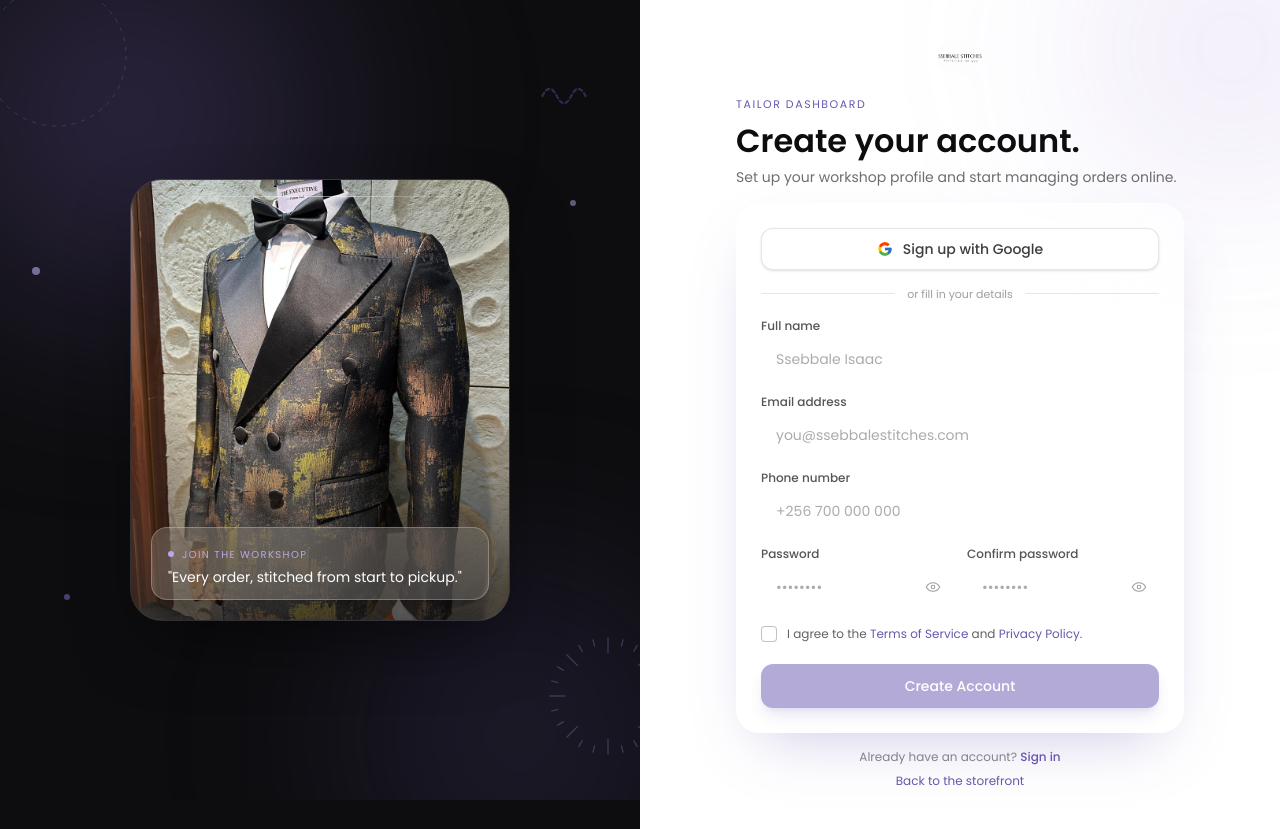
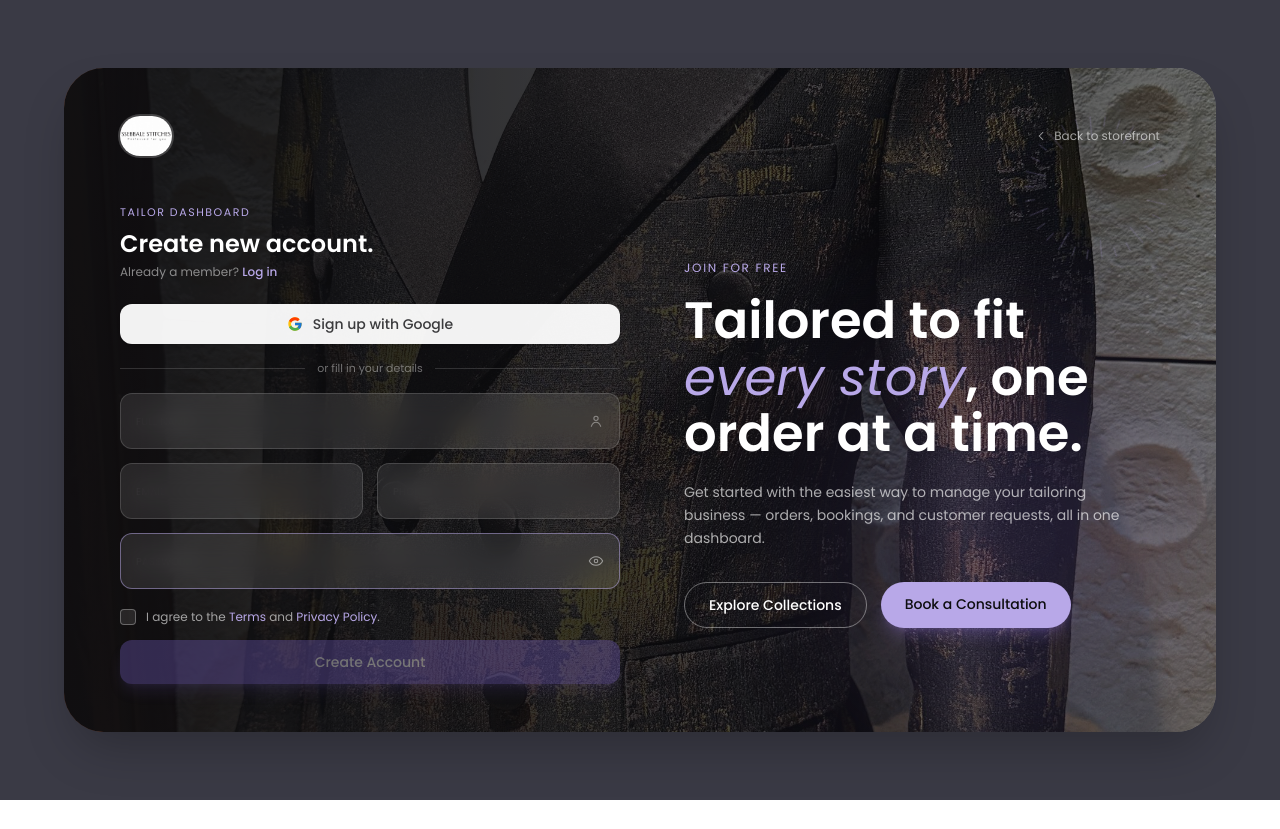
Before and after one commit to Ssebbale-Stitches/SsebbaleFrontendWeb, a React (Vite) app: page /signup in a window 1280 px wide. After the commit the page ends 800 px from the top, so only its background shows below. Built offline with nearby package versions, Linux system fonts and the light colour scheme.

Commit message:
style: style sign up page

```diff
--- a/src/pages/SignupPage.tsx
+++ b/src/pages/SignupPage.tsx
@@ -1,6 +1,6 @@
 import { useEffect, useRef, useState } from "react";
 import logo from "../assets/images/Business-logo.jpeg";
-import signupImg from "../assets/images/Hero.jpeg";
+import bgImg from "../assets/images/Hero.jpeg";
 
 function useReveal<T extends HTMLElement>(startVisible = false) {
   const ref = useRef<T | null>(null);
@@ -26,18 +26,15 @@ function useReveal<T extends HTMLElement>(startVisible = false) {
   return { ref, visible };
 }
 
-export default function SignupPage() {
+export default function SignUpPage() {
   const [showPassword, setShowPassword] = useState(false);
-  const [showConfirm, setShowConfirm] = useState(false);
   const [fullName, setFullName] = useState("");
   const [email, setEmail] = useState("");
   const [phone, setPhone] = useState("");
   const [password, setPassword] = useState("");
-  const [confirmPassword, setConfirmPassword] = useState("");
   const [agreed, setAgreed] = useState(false);
 
-  const art = useReveal<HTMLDivElement>(true);
-  const form = useReveal<HTMLDivElement>(true);
+  const card = useReveal<HTMLDivElement>(true);
 
   const handleSubmit = (e: React.FormEvent) => {
     e.preventDefault();
@@ -49,117 +46,70 @@ export default function SignupPage() {
   };
 
   return (
-    <div className="min-h-screen w-full bg-ink text-ink font-sans grid grid-cols-1 md:grid-cols-2 overflow-x-hidden">
-      {/* LEFT — IMAGE, CONTAINED, WITH BACKGROUND ILLUSTRATIONS, STICKY ON SCROLL */}
+    <div className="min-h-screen w-full bg-[#3a3a45] flex items-center justify-center p-4 md:p-8">
       <div
-        ref={art.ref}
-        className={`relative hidden md:flex items-center justify-center overflow-hidden md:sticky md:top-0 md:h-screen p-6 transition-all duration-700 ease-out ${
-          art.visible ? "opacity-100 translate-y-0" : "opacity-0 translate-y-6"
+        ref={card.ref}
+        className={`relative w-full max-w-6xl rounded-[2.5rem] overflow-hidden shadow-2xl transition-all duration-700 ease-out ${
+          card.visible ? "opacity-100 translate-y-0" : "opacity-0 translate-y-6"
         }`}
       >
-        {/* ambient glow */}
-        <div className="pointer-events-none absolute -top-20 -left-16 w-96 h-96 rounded-full bg-lilac/25 blur-[110px]" />
-        <div className="pointer-events-none absolute -bottom-24 -right-10 w-80 h-80 rounded-full bg-lilac-deep/20 blur-[100px]" />
+        {/* BACKGROUND IMAGE + OVERLAY */}
+        <img src={bgImg} alt="" className="absolute inset-0 w-full h-full object-cover" aria-hidden="true" />
+        <div className="absolute inset-0 bg-gradient-to-r from-ink/95 via-ink/75 to-ink/40" />
+        <div className="absolute inset-0 bg-ink/20" />
 
         {/* decorative illustrations */}
         <svg
-          className="pointer-events-none absolute -top-6 -left-6 w-40 h-40 opacity-30"
+          className="pointer-events-none absolute top-10 right-10 w-40 h-40 opacity-20 animate-[spin_40s_linear_infinite]"
           viewBox="0 0 160 160"
           aria-hidden="true"
         >
-          <circle cx="80" cy="80" r="70" stroke="#8a6fd1" strokeWidth="1" fill="none" strokeDasharray="4 6" />
-        </svg>
-
-        <svg
-          className="pointer-events-none absolute bottom-10 -right-8 w-32 h-32 opacity-25 animate-[spin_30s_linear_infinite]"
-          viewBox="0 0 120 120"
-          aria-hidden="true"
-        >
-          {Array.from({ length: 24 }).map((_, i) => {
-            const angle = (i / 24) * 2 * Math.PI;
-            const r1 = 55;
-            const r2 = i % 3 === 0 ? 40 : 48;
-            const x1 = 60 + r1 * Math.cos(angle);
-            const y1 = 60 + r1 * Math.sin(angle);
-            const x2 = 60 + r2 * Math.cos(angle);
-            const y2 = 60 + r2 * Math.sin(angle);
+          {Array.from({ length: 30 }).map((_, i) => {
+            const angle = (i / 30) * 2 * Math.PI;
+            const r1 = 72;
+            const r2 = i % 3 === 0 ? 52 : 62;
+            const x1 = 80 + r1 * Math.cos(angle);
+            const y1 = 80 + r1 * Math.sin(angle);
+            const x2 = 80 + r2 * Math.cos(angle);
+            const y2 = 80 + r2 * Math.sin(angle);
             return <line key={i} x1={x1} y1={y1} x2={x2} y2={y2} stroke="#b8a8e8" strokeWidth="1.2" />;
           })}
         </svg>
+        <div className="pointer-events-none absolute bottom-0 right-0 w-96 h-96 rounded-full bg-lilac/20 blur-[110px]" />
 
-        <svg
-          className="pointer-events-none absolute top-16 right-10 w-16 h-16 opacity-40"
-          viewBox="0 0 40 40"
-          aria-hidden="true"
+        {/* CONTENT */}
+        <div className="relative z-10 grid grid-cols-1 md:grid-cols-2 gap-10 px-8 md:px-14 py-10 md:py-12">
+          {/* TOP BAR */}
+          <div className="md:col-span-2 flex items-center justify-between mb-2">
+            <img src={logo} alt="Ssebbale Stitches" className="h-10 w-auto rounded-full object-cover ring-2 ring-white/20" />
+            <a
+              href="/"
+              className="text-xs text-paper/60 hover:text-paper transition-colors flex items-center gap-1.5"
             >
-          <path
-            d="M4 20c3-6 6-6 9 0s6 6 9 0 6-6 9 0"
-            stroke="#6a56b0"
-            strokeWidth="1.4"
-            strokeDasharray="2.2 2"
-            strokeLinecap="round"
-            fill="none"
-          />
+              <svg viewBox="0 0 24 24" className="w-3.5 h-3.5" stroke="currentColor" fill="none">
+                <path d="M15 6l-6 6 6 6" strokeWidth="1.8" strokeLinecap="round" strokeLinejoin="round" />
               </svg>
-
-        <span className="pointer-events-none absolute top-1/3 left-8 w-2 h-2 rounded-full bg-lilac-light/60" />
-        <span className="pointer-events-none absolute bottom-1/4 left-16 w-1.5 h-1.5 rounded-full bg-lilac/50" />
-        <span className="pointer-events-none absolute top-1/4 right-16 w-1.5 h-1.5 rounded-full bg-lilac-light/50" />
-
-        {/* image container */}
-        <div className="relative w-full max-w-[380px] rounded-[2rem] overflow-hidden border border-white/15 shadow-[0_30px_70px_-20px_rgba(0,0,0,0.5)] animate-[float_8s_ease-in-out_infinite]">
-          <img
-            src={signupImg}
-            alt="Ssebbale Stitches workshop"
-            className="w-full h-[min(58vh,440px)] object-cover"
-          />
-          <div className="absolute inset-0 bg-gradient-to-t from-ink/70 via-transparent to-transparent" />
-          <span className="absolute inset-x-4 top-4 h-px bg-gradient-to-r from-transparent via-white/50 to-transparent" />
-
-          {/* floating glass quote */}
-          <div className="absolute bottom-5 left-5 right-5 rounded-2xl bg-white/15 backdrop-blur-2xl border border-white/25 shadow-xl px-4 py-3 animate-[float_7s_ease-in-out_infinite_0.4s]">
-            <span className="inline-flex items-center gap-2 mb-1.5">
-              <span className="w-1.5 h-1.5 rounded-full bg-lilac-light animate-pulse" />
-              <span className="font-mono text-[10px] uppercase tracking-[0.14em] text-lilac-light">
-                Join the workshop
-              </span>
-            </span>
-            <p className="text-paper font-display text-sm leading-snug">
-              "Every order, stitched from start to pickup."
-            </p>
-          </div>
-        </div>
+              Back to storefront
+            </a>
           </div>
 
-      {/* RIGHT — FORM */}
-      <div
-        ref={form.ref}
-        className={`relative flex flex-col items-center justify-center bg-paper px-[6vw] md:px-10 py-10 transition-all duration-700 ease-out ${
-          form.visible ? "opacity-100 translate-y-0" : "opacity-0 translate-y-6"
-        }`}
-      >
-        <div className="pointer-events-none absolute -top-24 -right-24 w-72 h-72 rounded-full bg-lilac/15 blur-[100px]" />
-
-        <a href="/" className="relative flex items-center no-underline mb-5 w-fit">
-          <img src={logo} alt="Ssebbale Stitches" className="h-9 w-auto rounded-full object-cover" />
+          {/* LEFT — FORM */}
+          <div className="flex flex-col justify-center">
+            <p className="font-mono uppercase tracking-[0.14em] text-[11px] text-lilac-light mb-2">
+              Tailor dashboard
+            </p>
+            <h2 className="font-display font-semibold text-2xl text-paper mb-1">Create new account.</h2>
+            <p className="text-paper/50 text-xs mb-6">
+              Already a member?{" "}
+              <a href="/login" className="text-lilac-light hover:underline font-medium">
+                Log in
               </a>
-
-        <div className="relative max-w-md w-full">
-          <p className="font-mono uppercase tracking-[0.14em] text-[11px] text-lilac-deep mb-2">Tailor dashboard</p>
-          <h1 className="font-display font-semibold text-[clamp(1.5rem,2.6vw,2rem)] leading-tight mb-1.5">
-            Create your account.
-          </h1>
-          <p className="text-ink/60 text-sm mb-4">
-            Set up your workshop profile and start managing orders online.
             </p>
-
-          <div className="relative rounded-[1.5rem] bg-white/50 backdrop-blur-2xl border border-white/60 shadow-[0_25px_60px_-25px_rgba(106,86,176,0.35)] p-5 sm:p-6">
-            <span className="absolute inset-x-6 top-0 h-px bg-gradient-to-r from-transparent via-white/80 to-transparent" />
 
             <button
               type="button"
               onClick={handleGoogleSignup}
-              className="w-full flex items-center justify-center gap-2.5 rounded-xl bg-white border border-ink/10 py-2.5 text-sm font-medium text-ink/80 shadow-sm transition-all duration-300 hover:shadow-md hover:-translate-y-0.5 hover:border-lilac-deep/40 mb-4"
+              className="w-full flex items-center justify-center gap-2.5 rounded-xl bg-paper/95 py-2.5 text-sm font-medium text-ink/80 shadow-sm transition-all duration-300 hover:shadow-md hover:-translate-y-0.5 mb-4"
             >
               <svg viewBox="0 0 48 48" className="w-4 h-4 shrink-0">
                 <path
@@ -183,65 +133,74 @@ export default function SignupPage() {
             </button>
 
             <div className="flex items-center gap-3 mb-4">
-              <span className="h-px flex-1 bg-ink/10" />
-              <span className="text-[11px] text-ink/40 whitespace-nowrap">or fill in your details</span>
-              <span className="h-px flex-1 bg-ink/10" />
+              <span className="h-px flex-1 bg-paper/15" />
+              <span className="text-[11px] text-paper/40 whitespace-nowrap">or fill in your details</span>
+              <span className="h-px flex-1 bg-paper/15" />
             </div>
 
-            <form onSubmit={handleSubmit}>
-              <label className="block mb-3.5">
-                <span className="block text-xs font-medium text-ink/70 mb-1">Full name</span>
+            <form onSubmit={handleSubmit} className="space-y-3.5">
+              <div className="relative">
+                <span className="absolute left-4 top-1/2 -translate-y-1/2 text-[10px] uppercase tracking-wide text-paper/40 pointer-events-none">
+                  Full name
+                </span>
                 <input
                   type="text"
                   required
                   value={fullName}
                   onChange={(e) => setFullName(e.target.value)}
-                  placeholder="Ssebbale Isaac"
-                  className="w-full rounded-xl bg-white/70 border border-white/80 px-3.5 py-2.5 text-sm text-ink placeholder:text-ink/35 outline-none transition-all duration-300 focus:border-lilac-deep focus:bg-white focus:shadow-[0_0_0_4px_rgba(106,86,176,0.12)]"
+                  placeholder=""
+                  className="w-full rounded-xl bg-white/10 backdrop-blur-md border border-white/15 pt-6 pb-2.5 px-4 text-sm text-paper outline-none transition-all duration-300 focus:border-lilac-light focus:bg-white/15 focus:shadow-[0_0_0_4px_rgba(184,168,232,0.15)]"
                 />
-              </label>
+                <svg viewBox="0 0 24 24" className="absolute right-4 top-1/2 -translate-y-1/2 w-4 h-4 text-paper/40" stroke="currentColor" fill="none">
+                  <circle cx="12" cy="8" r="3.2" strokeWidth="1.6" />
+                  <path d="M5 20c1.5-4 4.2-6 7-6s5.5 2 7 6" strokeWidth="1.6" strokeLinecap="round" />
+                </svg>
+              </div>
 
-              <label className="block mb-3.5">
-                <span className="block text-xs font-medium text-ink/70 mb-1">Email address</span>
+              <div className="grid grid-cols-1 sm:grid-cols-2 gap-3.5">
+                <div className="relative">
+                  <span className="absolute left-4 top-1/2 -translate-y-1/2 text-[10px] uppercase tracking-wide text-paper/40 pointer-events-none">
+                    Email
+                  </span>
                   <input
                     type="email"
                     required
                     value={email}
                     onChange={(e) => setEmail(e.target.value)}
-                  placeholder="you@ssebbalestitches.com"
-                  className="w-full rounded-xl bg-white/70 border border-white/80 px-3.5 py-2.5 text-sm text-ink placeholder:text-ink/35 outline-none transition-all duration-300 focus:border-lilac-deep focus:bg-white focus:shadow-[0_0_0_4px_rgba(106,86,176,0.12)]"
+                    className="w-full rounded-xl bg-white/10 backdrop-blur-md border border-white/15 pt-6 pb-2.5 px-4 text-sm text-paper outline-none transition-all duration-300 focus:border-lilac-light focus:bg-white/15 focus:shadow-[0_0_0_4px_rgba(184,168,232,0.15)]"
                   />
-              </label>
+                </div>
 
-              <label className="block mb-3.5">
-                <span className="block text-xs font-medium text-ink/70 mb-1">Phone number</span>
+                <div className="relative">
+                  <span className="absolute left-4 top-1/2 -translate-y-1/2 text-[10px] uppercase tracking-wide text-paper/40 pointer-events-none">
+                    Phone
+                  </span>
                   <input
                     type="tel"
                     required
                     value={phone}
                     onChange={(e) => setPhone(e.target.value)}
-                  placeholder="+256 700 000 000"
-                  className="w-full rounded-xl bg-white/70 border border-white/80 px-3.5 py-2.5 text-sm text-ink placeholder:text-ink/35 outline-none transition-all duration-300 focus:border-lilac-deep focus:bg-white focus:shadow-[0_0_0_4px_rgba(106,86,176,0.12)]"
+                    className="w-full rounded-xl bg-white/10 backdrop-blur-md border border-white/15 pt-6 pb-2.5 px-4 text-sm text-paper outline-none transition-all duration-300 focus:border-lilac-light focus:bg-white/15 focus:shadow-[0_0_0_4px_rgba(184,168,232,0.15)]"
                   />
-              </label>
+                </div>
+              </div>
 
-              <div className="grid grid-cols-1 sm:grid-cols-2 gap-3.5 mb-1">
-                <label className="block">
-                  <span className="block text-xs font-medium text-ink/70 mb-1">Password</span>
               <div className="relative">
+                <span className="absolute left-4 top-1/2 -translate-y-1/2 text-[10px] uppercase tracking-wide text-paper/40 pointer-events-none">
+                  Password
+                </span>
                 <input
                   type={showPassword ? "text" : "password"}
                   required
                   value={password}
                   onChange={(e) => setPassword(e.target.value)}
-                      placeholder="••••••••"
-                      className="w-full rounded-xl bg-white/70 border border-white/80 px-3.5 py-2.5 pr-10 text-sm text-ink placeholder:text-ink/35 outline-none transition-all duration-300 focus:border-lilac-deep focus:bg-white focus:shadow-[0_0_0_4px_rgba(106,86,176,0.12)]"
+                  className="w-full rounded-xl bg-white/10 backdrop-blur-md border border-lilac-light/50 pt-6 pb-2.5 px-4 pr-11 text-sm text-paper outline-none transition-all duration-300 focus:border-lilac-light focus:bg-white/15 focus:shadow-[0_0_0_4px_rgba(184,168,232,0.15)]"
                 />
                 <button
                   type="button"
                   onClick={() => setShowPassword((v) => !v)}
                   aria-label={showPassword ? "Hide password" : "Show password"}
-                      className="absolute right-3 top-1/2 -translate-y-1/2 text-ink/40 hover:text-lilac-deep transition-colors duration-200"
+                  className="absolute right-4 top-1/2 -translate-y-1/2 text-paper/50 hover:text-lilac-light transition-colors duration-200"
                 >
                   <svg viewBox="0 0 24 24" className="w-4 h-4" stroke="currentColor" fill="none">
                     {showPassword ? (
@@ -267,76 +226,27 @@ export default function SignupPage() {
                   </svg>
                 </button>
               </div>
-                </label>
 
-                <label className="block">
-                  <span className="block text-xs font-medium text-ink/70 mb-1">Confirm password</span>
-                  <div className="relative">
-                    <input
-                      type={showConfirm ? "text" : "password"}
-                      required
-                      value={confirmPassword}
-                      onChange={(e) => setConfirmPassword(e.target.value)}
-                      placeholder="••••••••"
-                      className="w-full rounded-xl bg-white/70 border border-white/80 px-3.5 py-2.5 pr-10 text-sm text-ink placeholder:text-ink/35 outline-none transition-all duration-300 focus:border-lilac-deep focus:bg-white focus:shadow-[0_0_0_4px_rgba(106,86,176,0.12)]"
-                    />
-                    <button
-                      type="button"
-                      onClick={() => setShowConfirm((v) => !v)}
-                      aria-label={showConfirm ? "Hide password" : "Show password"}
-                      className="absolute right-3 top-1/2 -translate-y-1/2 text-ink/40 hover:text-lilac-deep transition-colors duration-200"
-                    >
-                      <svg viewBox="0 0 24 24" className="w-4 h-4" stroke="currentColor" fill="none">
-                        {showConfirm ? (
-                          <>
-                            <path d="M3 3l18 18" strokeWidth="1.6" strokeLinecap="round" />
-                            <path
-                              d="M10.6 10.6a2.3 2.3 0 0 0 3.2 3.2M6.6 6.7C4.5 8 3 10 2 12c1.8 3.6 5.5 6.5 10 6.5 1.6 0 3.1-.4 4.4-1M17.4 17.3C19.4 16 21 14 22 12c-1.1-2.3-3-4.3-5.3-5.6a10.9 10.9 0 0 0-4.7-1.1c-.7 0-1.4.06-2 .2"
-                              strokeWidth="1.6"
-                              strokeLinecap="round"
-                              strokeLinejoin="round"
-                            />
-                          </>
-                        ) : (
-                          <>
-                            <path
-                              d="M2 12c1.8-3.6 5.5-6.5 10-6.5s8.2 2.9 10 6.5c-1.8 3.6-5.5 6.5-10 6.5S3.8 15.6 2 12Z"
-                              strokeWidth="1.6"
-                              strokeLinejoin="round"
-                            />
-                            <circle cx="12" cy="12" r="2.6" strokeWidth="1.6" />
-                          </>
-                        )}
-                      </svg>
-                    </button>
-                  </div>
-                </label>
-              </div>
-
-              {password && confirmPassword && password !== confirmPassword && (
-                <p className="text-xs text-red-500 mt-1.5 mb-1">Passwords don't match.</p>
-              )}
-
-              <label className="flex items-start gap-2.5 cursor-pointer select-none mt-4 mb-5">
+              <label className="flex items-start gap-2.5 cursor-pointer select-none pt-1">
                 <span
                   onClick={() => setAgreed((v) => !v)}
                   className={`mt-0.5 w-4 h-4 rounded flex items-center justify-center border shrink-0 transition-all duration-200 ${
-                    agreed ? "bg-lilac-deep border-lilac-deep" : "bg-white/60 border-ink/25"
+                    agreed ? "bg-lilac-light border-lilac-light" : "bg-white/10 border-white/30"
                   }`}
                 >
                   {agreed && (
-                    <svg viewBox="0 0 24 24" className="w-3 h-3 text-paper" stroke="currentColor" fill="none">
+                    <svg viewBox="0 0 24 24" className="w-3 h-3 text-ink" stroke="currentColor" fill="none">
                       <path d="M5 12.5l4.5 4.5L19 7.5" strokeWidth="2.4" strokeLinecap="round" strokeLinejoin="round" />
                     </svg>
                   )}
                 </span>
-                <span className="text-xs text-ink/65 leading-relaxed">
+                <span className="text-xs text-paper/60 leading-relaxed">
                   I agree to the{" "}
-                  <a href="#" className="text-lilac-deep hover:underline">
-                    Terms of Service
+                  <a href="#" className="text-lilac-light hover:underline">
+                    Terms
                   </a>{" "}
                   and{" "}
-                  <a href="#" className="text-lilac-deep hover:underline">
+                  <a href="#" className="text-lilac-light hover:underline">
                     Privacy Policy
                   </a>
                   .
@@ -346,7 +256,7 @@ export default function SignupPage() {
               <button
                 type="submit"
                 disabled={!agreed}
-                className="relative overflow-hidden w-full rounded-xl bg-lilac-deep text-paper text-sm font-medium py-3 shadow-lg shadow-lilac-deep/30 transition-transform duration-300 hover:-translate-y-0.5 hover:shadow-xl hover:shadow-lilac-deep/40 disabled:opacity-50 disabled:cursor-not-allowed disabled:hover:translate-y-0 disabled:hover:shadow-lg group"
+                className="relative overflow-hidden w-full rounded-xl bg-lilac-deep text-paper text-sm font-medium py-3 shadow-lg shadow-lilac-deep/40 transition-transform duration-300 hover:-translate-y-0.5 hover:shadow-xl disabled:opacity-40 disabled:cursor-not-allowed disabled:hover:translate-y-0 group"
               >
                 <span className="absolute inset-0 bg-white/20 -translate-x-full group-hover:translate-x-0 transition-transform duration-500" />
                 <span className="relative">Create Account</span>
@@ -354,17 +264,34 @@ export default function SignupPage() {
             </form>
           </div>
 
-          <p className="text-center text-xs text-ink/50 mt-4">
-            Already have an account?{" "}
-            <a href="/login" className="text-lilac-deep hover:underline font-medium">
-              Sign in
+          {/* RIGHT — WELCOMING WORDS */}
+          <div className="flex flex-col justify-center md:pl-6">
+            <p className="font-mono uppercase tracking-[0.14em] text-xs text-lilac-light mb-4">
+              Join for free
+            </p>
+            <h1 className="font-display font-semibold text-[clamp(2rem,4vw,3.2rem)] leading-[1.1] text-paper mb-5">
+              Tailored to fit{" "}
+              <span className="italic font-normal text-lilac-light">every story</span>, one order at a time.
+            </h1>
+            <p className="text-paper/65 text-sm max-w-md mb-8 leading-relaxed">
+              Get started with the easiest way to manage your tailoring business — orders, bookings, and
+              customer requests, all in one dashboard.
+            </p>
+            <div className="flex gap-3.5 flex-wrap">
+              <a
+                href="/"
+                className="inline-block px-6 py-3 rounded-full border border-paper/40 text-paper text-sm font-medium transition-all duration-300 hover:-translate-y-0.5 hover:bg-white/10"
+              >
+                Explore Collections
               </a>
-          </p>
-          <p className="text-center text-xs text-ink/50 mt-2">
-            <a href="/" className="text-lilac-deep hover:underline">
-              Back to the storefront
+              <a
+                href="/#book"
+                className="inline-block px-6 py-3 rounded-full bg-lilac-light text-ink text-sm font-medium shadow-lg shadow-lilac/30 transition-all duration-300 hover:-translate-y-0.5 hover:shadow-xl"
+              >
+                Book a Consultation
               </a>
-          </p>
+            </div>
+          </div>
         </div>
       </div>
     </div>
```
Lines whose indentation alone changed are shown as unchanged.
